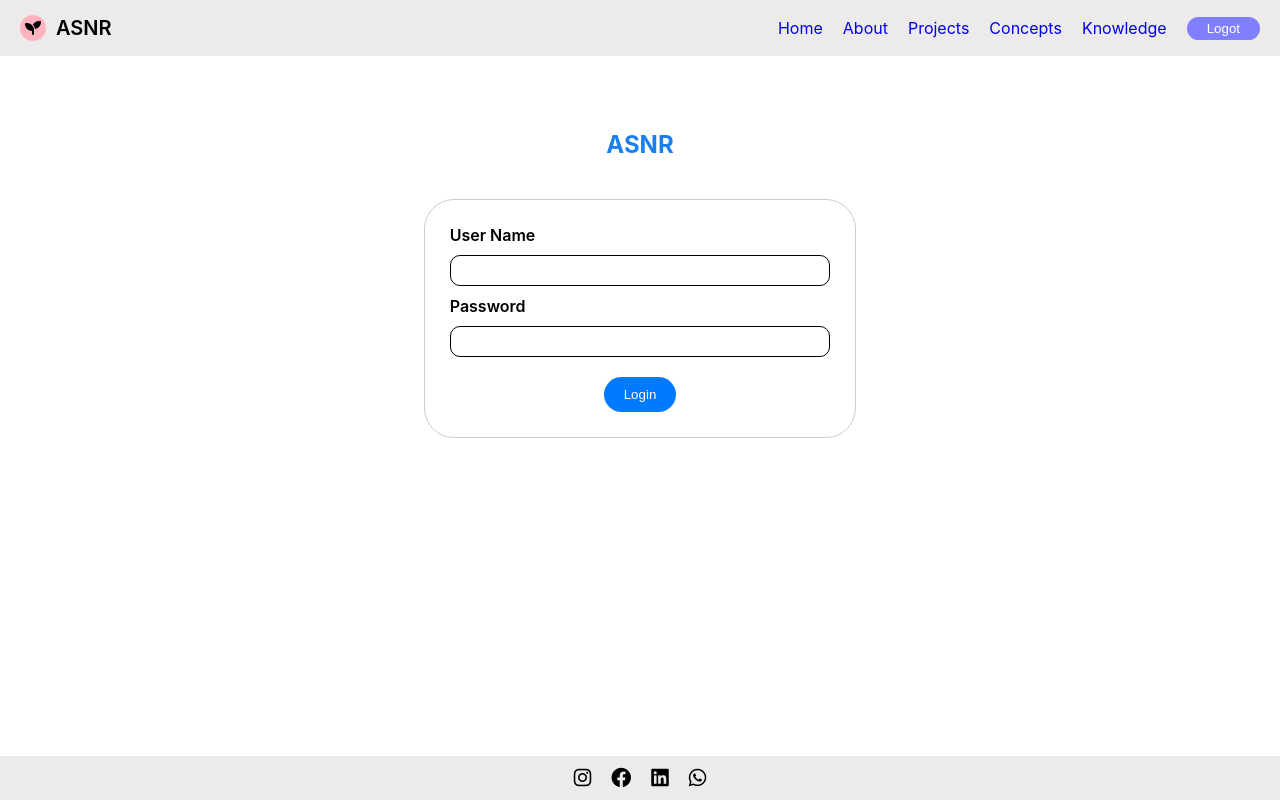
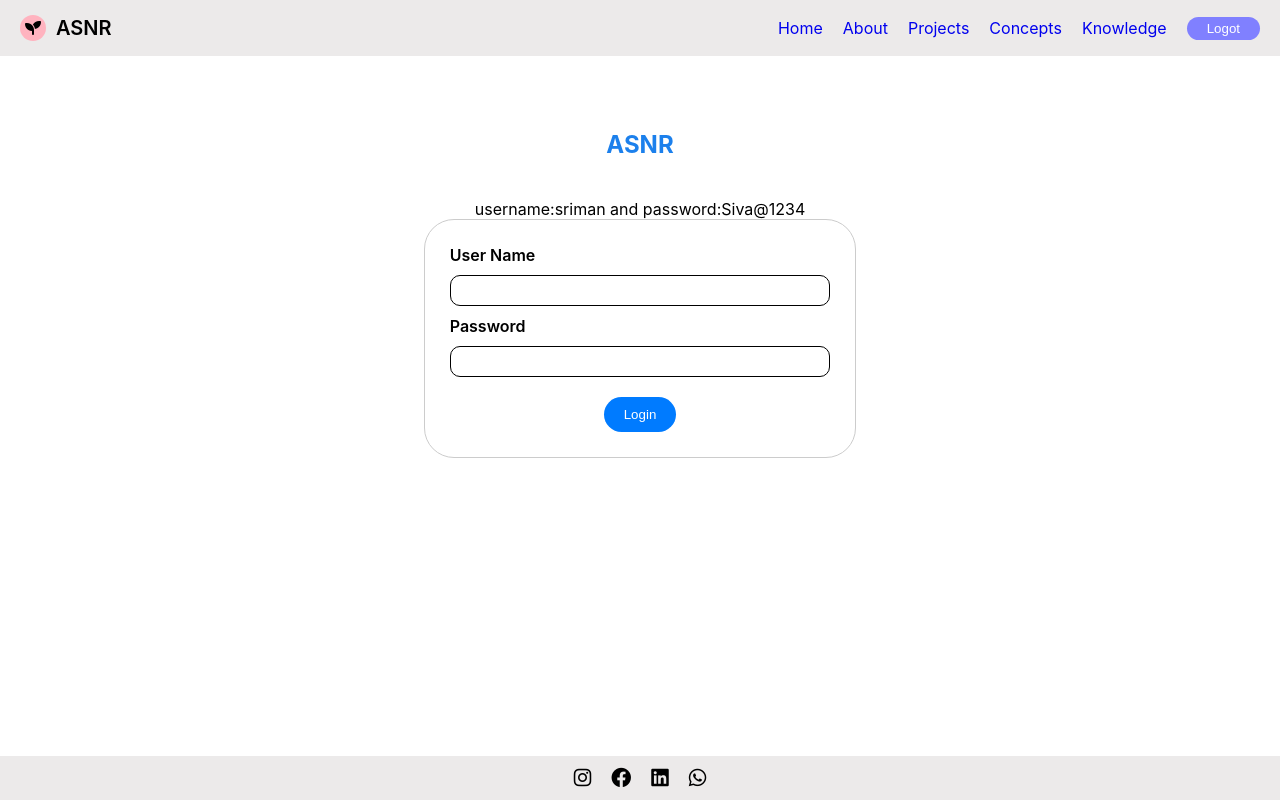
Before and after one commit to adakasriman/react-myproject, a React (Create React App) app: page /login in a window 1280 px wide. Built offline with nearby package versions, Linux system fonts and the light colour scheme.

Commit message:
showing the credentials in login page

```diff
--- a/src/App.css
+++ b/src/App.css
@@ -143,6 +143,10 @@ ul {
   width: 35%;
   margin: auto;
   /* text-align: center; */
+}
+
+.login_page .credentials {
+  text-align: center;
 }
 
 .login_page h2 {
--- a/src/components/Login.js
+++ b/src/components/Login.js
@@ -20,6 +20,8 @@ function Login() {
     return (
         <div className="login_page">
             <h2>ASNR</h2>
+            <div className='credentials'>username:sriman and password:Siva@1234</div>
+
             <form onSubmit={handleSubmit(onSubmit)} className="displayFlex_column login_form">
                 <label>User Name</label>
                 <input type="text" {...register("username")} />
```
